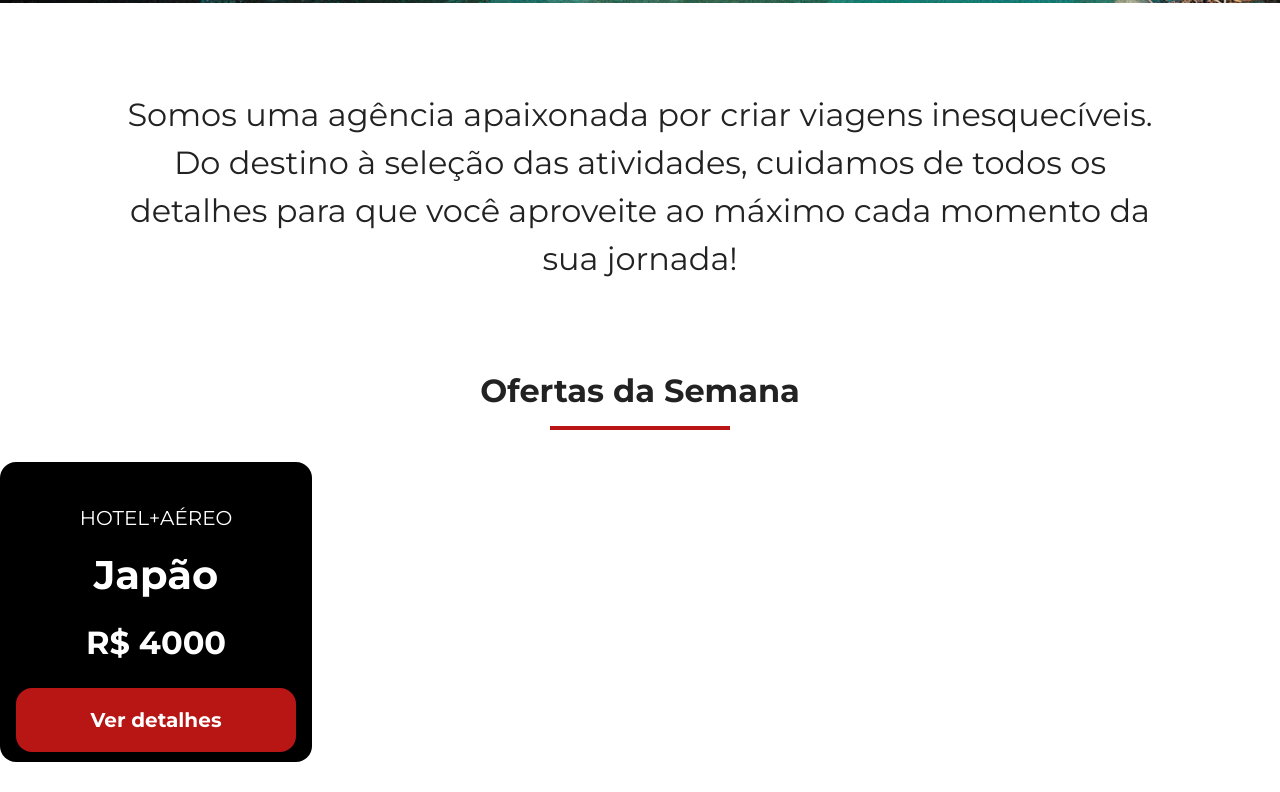
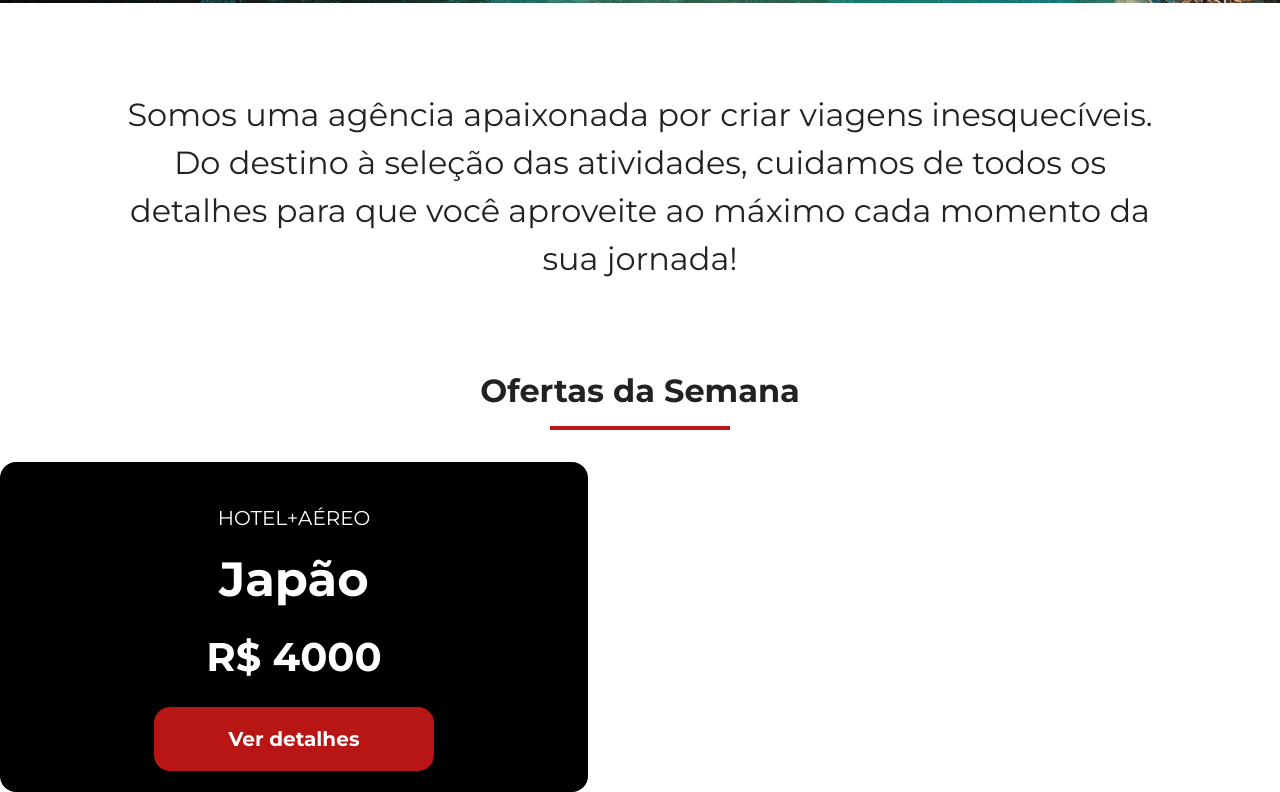
Before and after one commit to Lua233/Jornada-viagens, a plain HTML site: page index.html in a window 1280 px wide. Shown: the part 757-1549 px from the top of the page. Before the commit the page ends 1519 px from the top, so only its background shows below. Drawn offline with Linux system fonts and the light colour scheme.

Commit message:
Finaliza adaptação dos cards para tablet e desktop

```diff
--- a/css/offers.css
+++ b/css/offers.css
@@ -33,3 +33,18 @@
     margin-top: 24px;
     display: inline-block;
 }
+
+@media screen and (min-width: 1024px) {
+    .card {
+        width: 588px;
+        height: 330px;
+    }
+
+    .card header h3 {
+        font-size: 48px;
+    }
+
+    .card header span {
+        font-size: 40px;
+    }
+}
```
